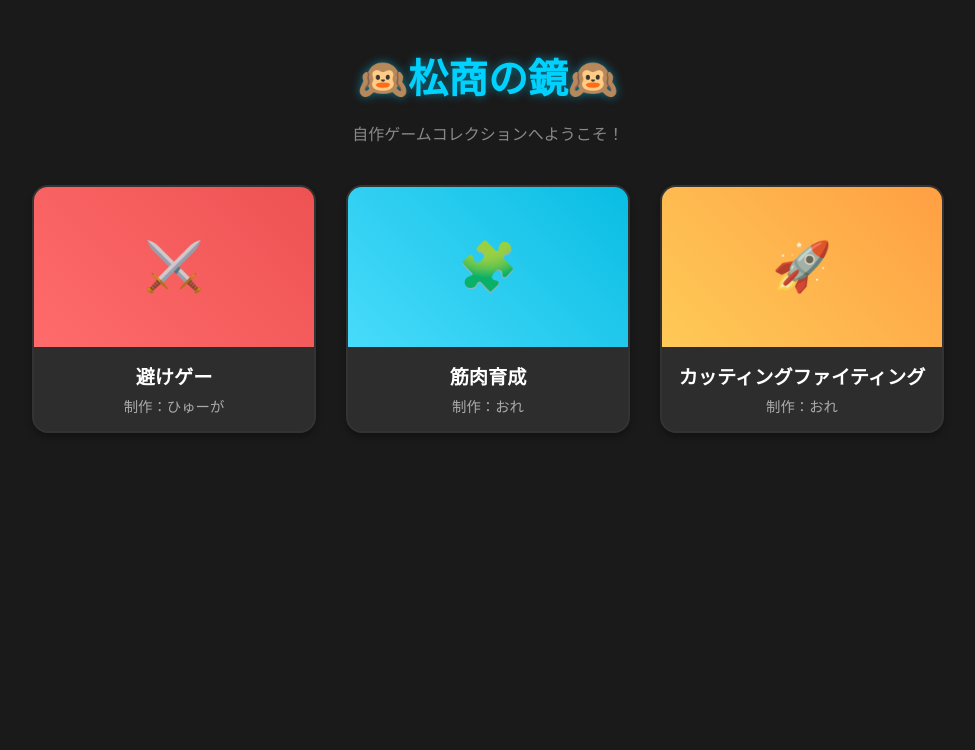
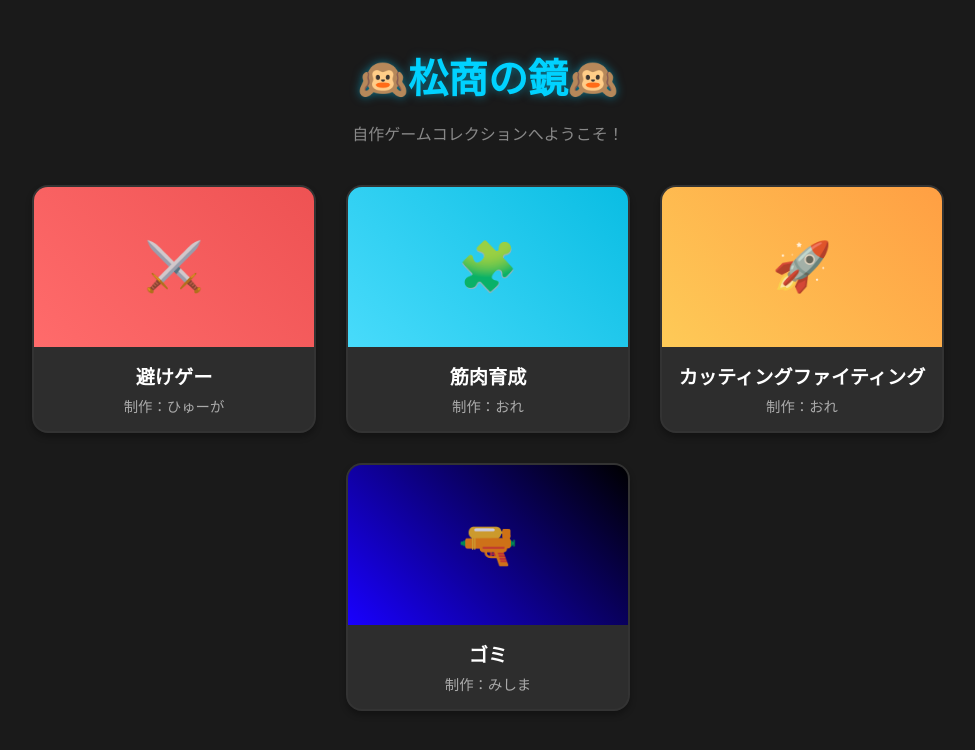
Before and after one commit to w5ngc92yhv-crypto/allgame, a plain HTML site: page index.html in a window 1280 px wide. Shown: the whole page, without its empty margins (152-1127 px from the left). Drawn offline with Linux system fonts and the light colour scheme.

Commit message:
Update index.html

```diff
--- a/index.html
+++ b/index.html
@@ -118,6 +118,15 @@
             </div>
         </a>
 
+         <a href="https://msha23067-ship-it.github.io/o/" class="game-card">
+            <div class="thumbnail" style="background: linear-gradient(45deg, #1900ff, #000000);">🔫</div>
+            <div class="card-info">
+                <h2>ゴミ</h2>
+                <p>制作：みしま</p>
+            </div>
+        </a>
+
+
     </div>
 
 </body>
```
